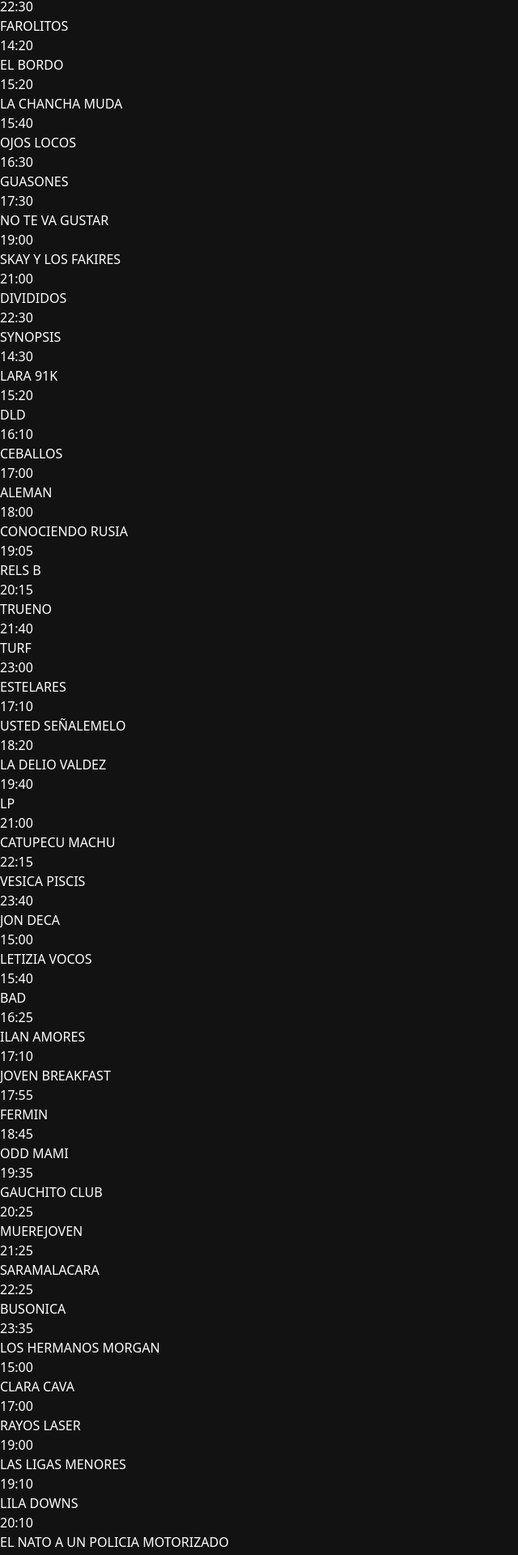
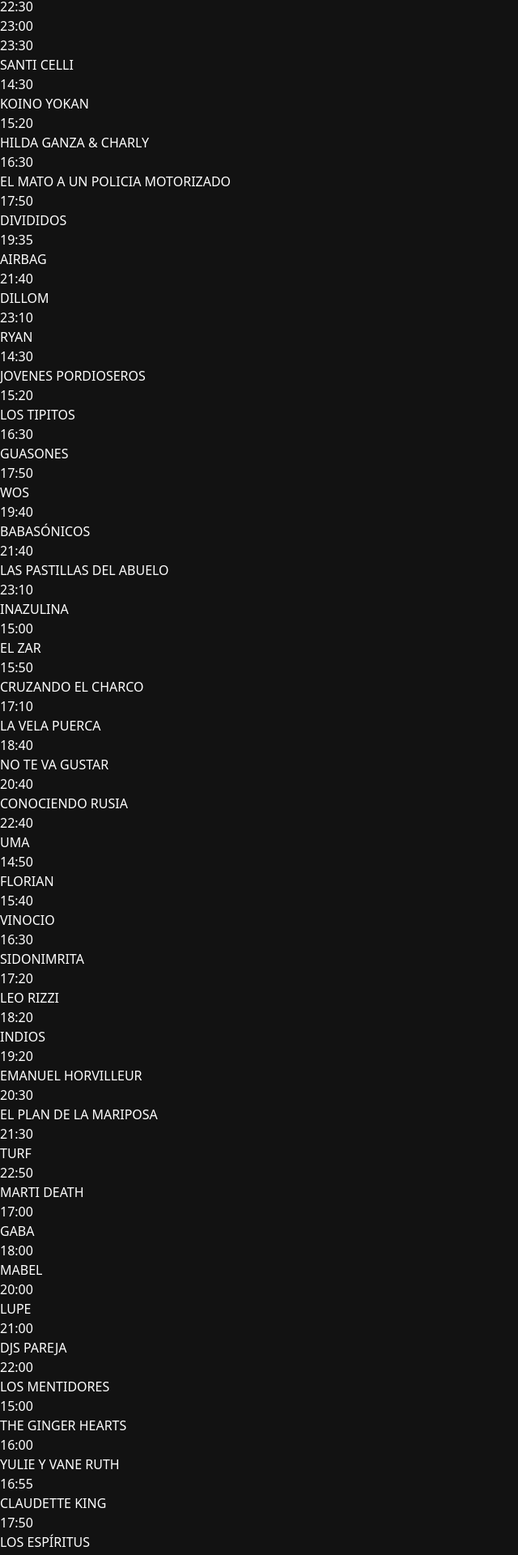
Before and after one commit to davidskdevgithub/event-tracker, a React (Vite) app: page / in a window 1280 px wide. Shown: the part 1836-3756 px from the top of the page at 81% size, without its empty margins (0-640 px from the left). Built offline with nearby package versions, Linux system fonts and the light colour scheme.

Commit message:
update mocks

```diff
--- a/src/mocks/data.ts
+++ b/src/mocks/data.ts
@@ -5,13 +5,13 @@
   { id: 'sur', name: 'Sur', logo: '' },
   { id: 'montana', name: 'Montaña', logo: '' },
   { id: 'boomerang', name: 'Boomerang', logo: '' },
-  { id: 'paraguay', name: 'Paraguay', logo: '' },
+  { id: 'hangarclub', name: 'Hangar C', logo: '' },
   { id: 'casitablues', name: 'Casita B', logo: '' },
 ];
 
-export const TIME_SLOTS = ['14:00', '14:30', '15:00', '15:30', '16:00', '16:30', '17:00', '17:30', '18:00', '18:30', '19:00', '19:30', '20:00', '20:30', '21:00', '21:30', '22:00', '22:30'];
+export const TIME_SLOTS = ['14:00', '14:30', '15:00', '15:30', '16:00', '16:30', '17:00', '17:30', '18:00', '18:30', '19:00', '19:30', '20:00', '20:30', '21:00', '21:30', '22:00', '22:30', '23:00', '23:30'];
 
-export const EVENTS: EventsType = {
+export const EVENTS_TEST: EventsType = {
   'norte': [
     { 'start': '14:20', 'end': '', 'banda': 'FAROLITOS' },
     { 'start': '15:20', 'end': '', 'banda': 'EL BORDO' },
@@ -60,7 +60,7 @@
     { 'start': '23:35', 'end': '', 'banda': 'BUSONICA' },
     // { 'start': '00:45', 'end': '', 'banda': 'GATIVIDEO' }
   ],
-  'paraguay': [
+  'hangarclub': [
     { 'start': '15:00', 'end': '', 'banda': 'LOS HERMANOS MORGAN' },
     { 'start': '17:00', 'end': '', 'banda': 'CLARA CAVA' },
     { 'start': '19:00', 'end': '', 'banda': 'RAYOS LASER' },
@@ -82,3 +82,66 @@
     // { 'start': '23:50', 'end': '', 'banda': 'JOANNA MADDOX' }
   ]
 };
+
+export const EVENTS: EventsType = {
+  'sur': [
+    { 'start': '14:30', 'end': '', 'banda': 'RYAN' },
+    { 'start': '15:20', 'end': '', 'banda': 'JOVENES PORDIOSEROS' },
+    { 'start': '16:30', 'end': '', 'banda': 'LOS TIPITOS' },
+    { 'start': '17:50', 'end': '', 'banda': 'GUASONES' },
+    { 'start': '19:40', 'end': '', 'banda': 'WOS' },
+    { 'start': '21:40', 'end': '', 'banda': 'BABASÓNICOS' },
+    { 'start': '23:10', 'end': '', 'banda': 'LAS PASTILLAS DEL ABUELO' },
+    // { 'start': '00:30', 'end': '', 'banda': 'RATONES PARANOICOS' }
+  ],
+  'norte': [
+    { 'start': '14:30', 'end': '', 'banda': 'SANTI CELLI' },
+    { 'start': '15:20', 'end': '', 'banda': 'KOINO YOKAN' },
+    { 'start': '16:30', 'end': '', 'banda': 'HILDA GANZA & CHARLY' },
+    { 'start': '17:50', 'end': '', 'banda': 'EL MATO A UN POLICIA MOTORIZADO' },
+    { 'start': '19:35', 'end': '', 'banda': 'DIVIDIDOS' },
+    { 'start': '21:40', 'end': '', 'banda': 'AIRBAG' },
+    { 'start': '23:10', 'end': '', 'banda': 'DILLOM' },
+    // { 'start': '00:40', 'end': '', 'banda': 'LOS AUTENTICOS DECADENTES' }
+  ],
+  'boomerang': [
+    { 'start': '14:50', 'end': '', 'banda': 'UMA' },
+    { 'start': '15:40', 'end': '', 'banda': 'FLORIAN' },
+    { 'start': '16:30', 'end': '', 'banda': 'VINOCIO' },
+    { 'start': '17:20', 'end': '', 'banda': 'SIDONIMRITA' },
+    { 'start': '18:20', 'end': '', 'banda': 'LEO RIZZI' },
+    { 'start': '19:20', 'end': '', 'banda': 'INDIOS' },
+    { 'start': '20:30', 'end': '', 'banda': 'EMANUEL HORVILLEUR' },
+    { 'start': '21:30', 'end': '', 'banda': 'EL PLAN DE LA MARIPOSA' },
+    { 'start': '22:50', 'end': '', 'banda': 'TURF' },
+    // { 'start': '00:00', 'end': '', 'banda': 'POLENTA' }
+  ],
+  'montana': [
+    { 'start': '15:00', 'end': '', 'banda': 'INAZULINA' },
+    { 'start': '15:50', 'end': '', 'banda': 'EL ZAR' },
+    { 'start': '17:10', 'end': '', 'banda': 'CRUZANDO EL CHARCO' },
+    { 'start': '18:40', 'end': '', 'banda': 'LA VELA PUERCA' },
+    { 'start': '20:40', 'end': '', 'banda': 'NO TE VA GUSTAR' },
+    { 'start': '22:40', 'end': '', 'banda': 'CONOCIENDO RUSIA' }
+    // { 'start': '00:00', 'end': '', 'banda': 'MARIANO MELLINO' },
+    // { 'start': '01:00', 'end': '', 'banda': 'JULIAN JEWEIL' },
+    // { 'start': '02:00', 'end': '', 'banda': 'POPOF B2B SPACE 92' }
+  ],
+  'hangarclub': [
+    { 'start': '17:00', 'end': '', 'banda': 'MARTI DEATH' },
+    { 'start': '18:00', 'end': '', 'banda': 'GABA' },
+    { 'start': '20:00', 'end': '', 'banda': 'MABEL' },
+    { 'start': '21:00', 'end': '', 'banda': 'LUPE' },
+    { 'start': '22:00', 'end': '', 'banda': 'DJS PAREJA' },
+  ],
+  'casitablues': [
+    { 'start': '15:00', 'end': '', 'banda': 'LOS MENTIDORES' },
+    { 'start': '16:00', 'end': '', 'banda': 'THE GINGER HEARTS' },
+    { 'start': '16:55', 'end': '', 'banda': 'YULIE Y VANE RUTH' },
+    { 'start': '17:50', 'end': '', 'banda': 'CLAUDETTE KING' },
+    { 'start': '18:55', 'end': '', 'banda': 'LOS ESPÍRITUS' },
+    { 'start': '20:10', 'end': '', 'banda': 'CLAUDIA PUYÓ Y TOYO BAGOSO' },
+    { 'start': '21:15', 'end': '', 'banda': 'MEMPHIS LA BLUSERA' },
+    { 'start': '22:40', 'end': '', 'banda': 'TRIBUTO A PAPPO' },
+  ]
+};
--- a/src/types/index.ts
+++ b/src/types/index.ts
@@ -1,5 +1,5 @@
 export interface Scenario {
-  id: 'norte' | 'sur' | 'montana' | 'boomerang' | 'paraguay' | 'casitablues';
+  id: 'norte' | 'sur' | 'montana' | 'boomerang' | 'casitablues' | 'hangarclub';
   name: string;
   logo: string;
 }
--- a/src/utils/config.ts
+++ b/src/utils/config.ts
@@ -1,5 +1,5 @@
 export const START_TIME = 14 * 60; // 14:00 en minutos
-export const END_TIME = 23 * 60;   // 20:00 en minutos
+export const END_TIME = 24 * 60;   // 23:00 en minutos
 export const TOTAL_MINUTES = END_TIME - START_TIME;
 
 export const COLUMN_DURATION = 10; // Duración de cada columna en minutos
```
